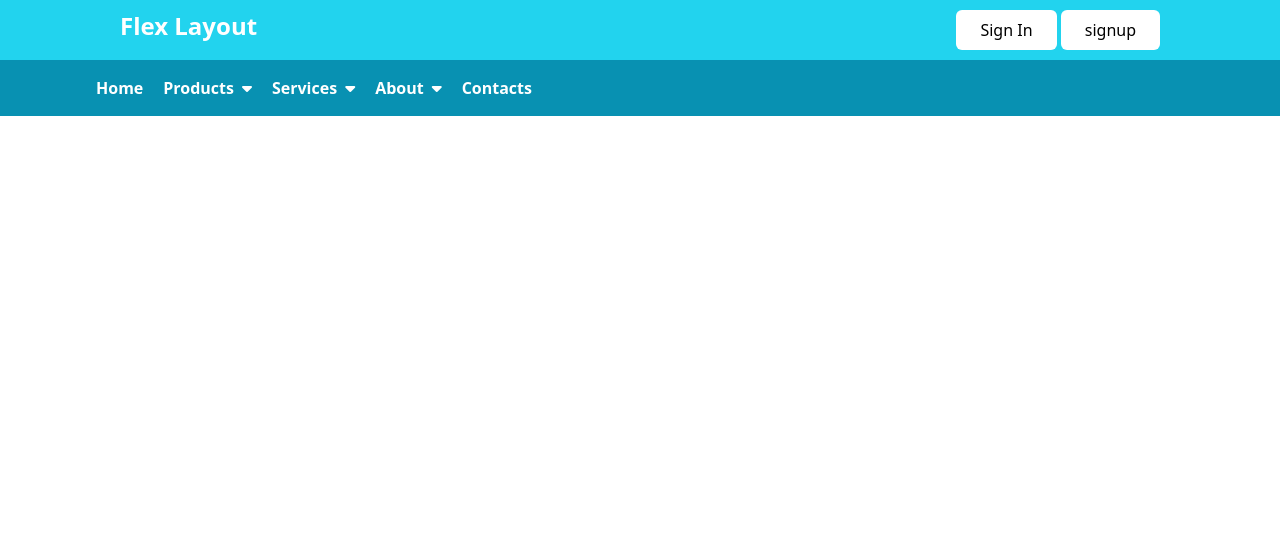
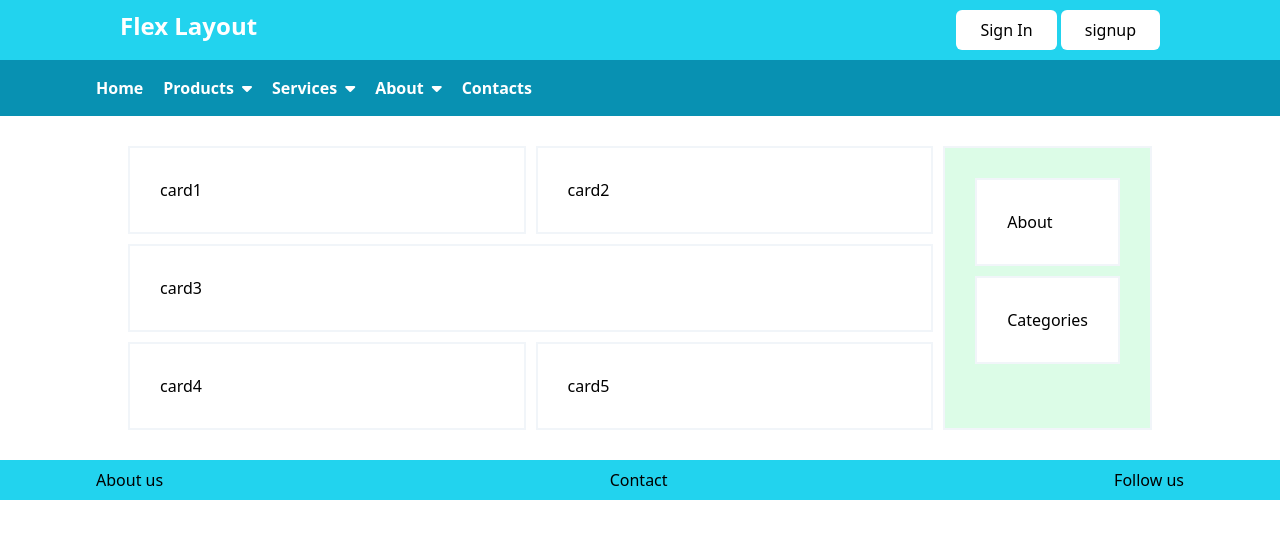
Before and after one commit to Harpreet-Prabh/HTML-CLASS, a plain HTML site: page flextask.html in a window 1280 px wide. Drawn offline with nearby package versions, Linux system fonts and the light colour scheme.

Commit message:
flextask day2

```diff
--- a/flextask.html
+++ b/flextask.html
@@ -13,8 +13,8 @@
     />
     <script src="https://cdn.tailwindcss.com"></script>
     <style>
-      .container {
-        width: 100%;
+      .main-container {
+        width: 100% !important;
         display: flex;
         padding: 10px 120px;
         justify-content: space-between;
@@ -25,12 +25,47 @@
       }
       li {
         color: white;
-        font-weight: 600;
+        font-weight: bold;
+      }
+      .main-content {
+        display: flex;
+        gap: 10px;
+        max-width: 80%;
+        margin: 30px auto;
+      }
+      .card {
+        padding: 30px;
+      }
+      .card-container {
+        flex-grow: 1;
+        display: flex;
+        gap: 10px;
+        flex-direction: column;
+      }
+      .sidebar-menu {
+        display: flex;
+        gap: 10px;
+        flex-direction: column;
+      }
+      .rowone,
+      .rowtwo {
+        display: flex;
+        gap: 10px;
+      }
+      .rowone > .card {
+        flex-grow: 1;
+      }
+      .rowtwo > .card {
+        flex-grow: 1;
+      }
+      .footer {
+        display: flex;
+        justify-content: space-between;
       }
     </style>
   </head>
   <body>
-    <div class="container bg-cyan-400">
+    <div class="main-container bg-cyan-400">
       <div class="title text-2xl text-white font-bold">Flex Layout</div>
       <div class="btn-container">
         <button
@@ -56,5 +91,30 @@
         </ul>
       </nav>
     </div>
+    <div class="main-content">
+      <div class="card-container">
+        <div class="rowone">
+          <div class="card border-solid border-2 border-slate-100">card1</div>
+          <div class="card border-solid border-2 border-slate-100">card2</div>
+        </div>
+        <div class="card border-solid border-2 border-slate-100">card3</div>
+        <div class="rowtwo">
+          <div class="card border-solid border-2 border-slate-100">card4</div>
+          <div class="card border-solid border-2 border-slate-100">card5</div>
+        </div>
+      </div>
+
+      <div
+        class="card border-solid border-2 border-slate-100 bg-green-100 sidebar-menu"
+      >
+        <div class="card border-2 border-slate-100 bg-white">About</div>
+        <div class="card border-2 border-slate-100 bg-white">Categories</div>
+      </div>
+    </div>
+    <div class="footer bg-cyan-400 px-24 py-2">
+      <div>About us</div>
+      <div>Contact</div>
+      <div>Follow us</div>
+    </div>
   </body>
 </html>
```
